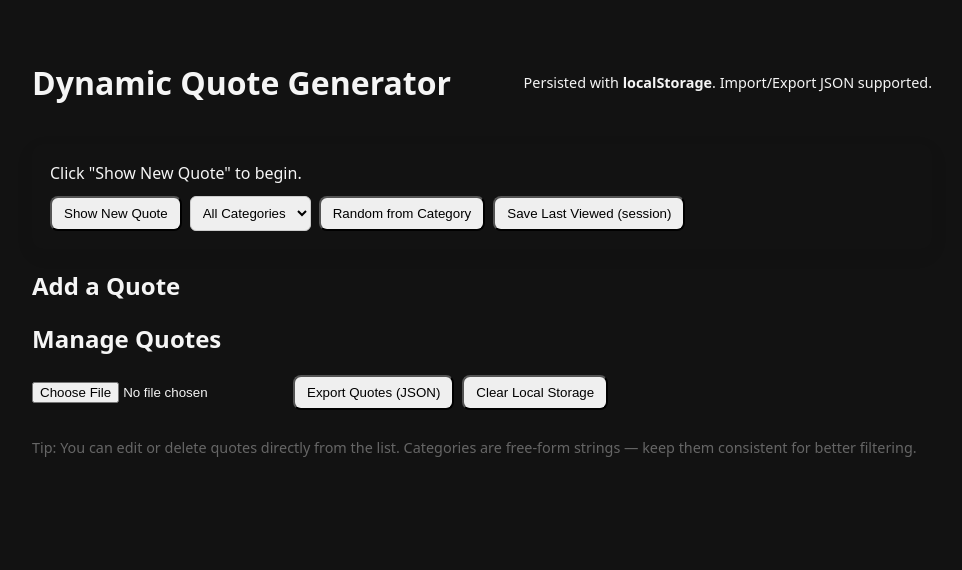
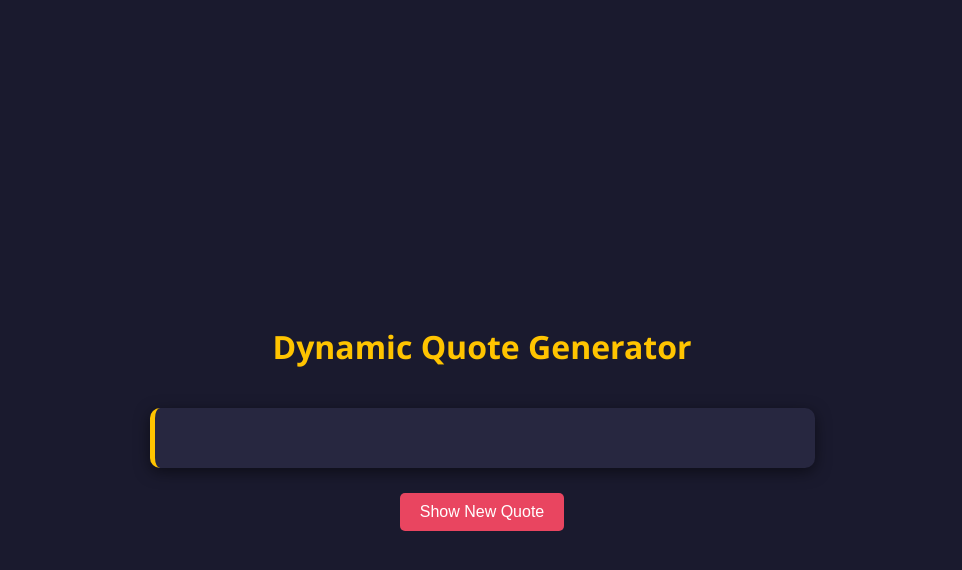
Before and after one commit to krayetor/alx_fe_javascript, a plain HTML site: page dom-manipulation/index.html in a window 1280 px wide. Shown: the whole page, without its empty margins (158-1120 px from the left). Drawn offline with Linux system fonts and the light colour scheme.

Commit message:
updated version

```diff
--- a/dom-manipulation/index.html
+++ b/dom-manipulation/index.html
@@ -1,130 +1,89 @@
 <!DOCTYPE html>
 <html lang="en">
   <head>
-  <meta charset="UTF-8" />
-  <meta name="viewport" content="width=device-width, initial-scale=1.0" />
+    <meta charset="UTF-8">
+    <meta name="viewport" content="width=device-width, initial-scale=1.0">
     <title>Dynamic Quote Generator</title>
     <style>
-
       body {
-      font-family: system-ui, Arial, sans-serif;
-      max-width:900px;
-      background-color: #121212;
-      color: #f5f5f5;
-      margin:24px auto;
-      padding:16px;
+        background-color: #1a1a2e;
+        color: #e94560;
+        font-family: 'Segoe UI', Tahoma, Geneva, Verdana, sans-serif;
+        display: flex;
+        flex-direction: column;
+        align-items: center;
+        justify-content: center;
+        min-height: 100vh;
+        margin: 0;
+        padding: 20px;
+        text-align: center;
       }
 
-    header {
-      display:flex;
-      align-items:center;
-      justify-content:space-between;
-      gap:12px
+      h1 {
+        color: #ffc400;
+        margin-bottom: 40px;
       }
 
-    #quoteCard {
-      border-radius:12px;
-      padding:18px;
-      box-shadow:0 6px 18px rgba(0,0,0,0.08);
-      margin:18px 0
+      #quoteDisplay {
+        background-color: #272740;
+        border-radius: 10px;
+        padding: 30px;
+        margin-bottom: 20px;
+        width: 80%;
+        max-width: 600px;
+        box-shadow: 0 4px 15px rgba(0, 0, 0, 0.5);
+        border-left: 5px solid #ffc400;
       }
 
-    .controls {
-      display:flex;
-      gap:8px;
-      flex-wrap:wrap
+      #quoteText {
+        font-size: 1.5em;
+        font-style: italic;
+        margin-bottom: 10px;
+        color: #ffffff;
       }
 
-    .small {
-      font-size:0.9rem
-    }
-
-    label{
-      display:block;
-      margin-top:8px
-    }
-
-    input[type="text"], select {
-      padding:8px;
-      border-radius:6px;
-      border:1px solid #ccc
+      #quoteCategory {
+        font-size: 0.9em;
+        color: #e94560;
+        font-weight: bold;
       }
 
       button {
-      padding:8px 12px;
-      border-radius:8px;
-      cursor:pointer
+        background-color: #e94560;
+        color: white;
+        border: none;
+        padding: 10px 20px;
+        margin: 5px;
+        border-radius: 5px;
+        cursor: pointer;
+        font-size: 1em;
+        transition: background-color 0.3s;
       }
 
-    .quote-list {
-      margin-top:18px
+      button:hover {
+        background-color: #c0392b;
       }
 
-    .quote-item {
-      padding:8px;
-      border-bottom:1px solid #eee;
-      display:flex;
-      justify-content:space-between;
-      align-items:center
+      #addQuoteForm input {
+        margin: 5px;
+        padding: 10px;
+        border-radius: 5px;
+        border: 1px solid #444;
+        background-color: #333;
+        color: #e94560;
+        width: 200px;
       }
 
-    .meta {
-      font-size:0.85rem;
-      color:#555
+      #addQuoteForm input::placeholder {
+        color: #888;
       }
-
-    .actions button {
-      margin-left:6px
-    }
-
-    .hidden {
-      display:none
-    }
-
-    footer{
-      margin-top:28px;
-      font-size:0.9rem;
-      color:#666
-    }
-
     </style>
   </head>
   <body>
-  <header>
-    <h1>Dynamic Quote Generator</h1>
-    <div class="small">Persisted with <strong>localStorage</strong>. Import/Export JSON supported.</div>
-  </header>
-
-  <section id="quoteCard">
-    <div id="quoteDisplay">Click "Show New Quote" to begin.</div>
-    <div class="meta" id="quoteMeta"></div>
-    <div style="margin-top:12px" class="controls">
+    <h1>Dynamic Quote Generator</Q></h1>
+    <div id="quoteDisplay"></div>
     <button id="newQuote">Show New Quote</button>
-      <select id="categoryFilter"><option value="all">— All Categories —</option></select>
-      <button id="randomByCategory">Random from Category</button>
-      <button id="saveLastViewed">Save Last Viewed (session)</button>
-    </div>
-  </section>
-
-  <section id="addQuoteSection">
-    <h2>Add a Quote</h2>
-    <div id="addQuoteFormContainer"></div>
-  </section>
-
-  <section id="manageSection">
-    <h2>Manage Quotes</h2>
-    <div style="display:flex;gap:8px;align-items:center">
-      <input type="file" id="importFile" accept=".json" />
-      <button id="exportBtn">Export Quotes (JSON)</button>
-      <button id="clearStorage">Clear Local Storage</button>
-    </div>
-
-    <div class="quote-list" id="quoteList"></div>
-  </section>
-
-  <footer>
-    Tip: You can edit or delete quotes directly from the list. Categories are free-form strings — keep them consistent for better filtering.
-  </footer>
+    <div id="addQuoteForm"></div>
 
     <script src="script.js"></script>
   </body>
```
Lines whose indentation alone changed are shown as unchanged.
